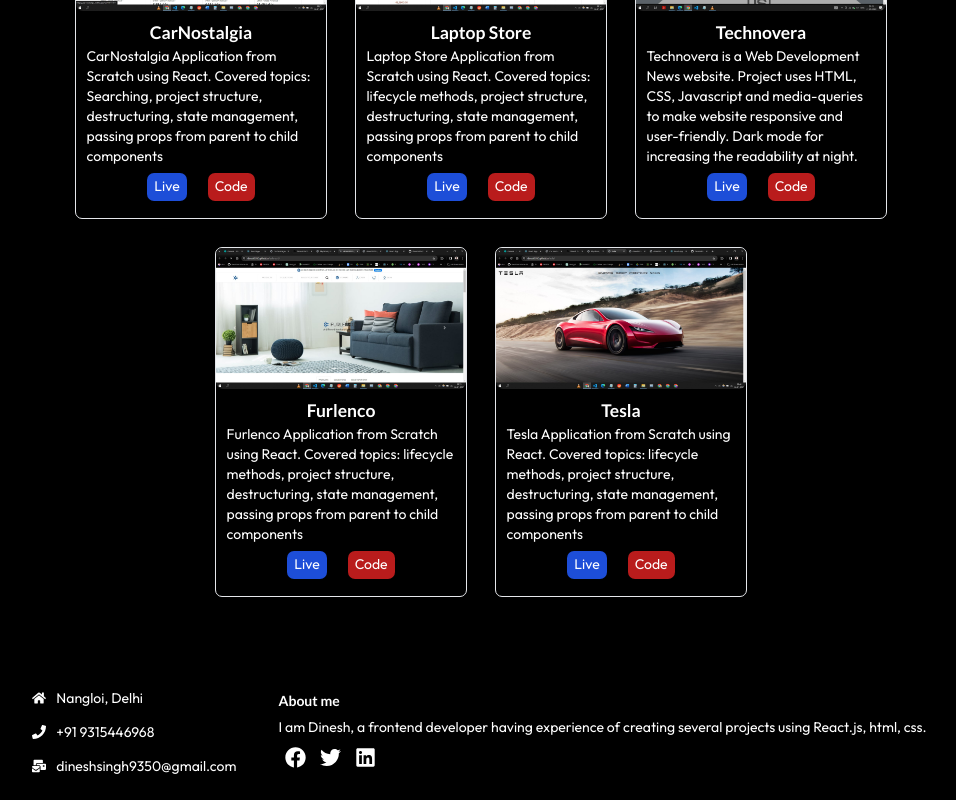
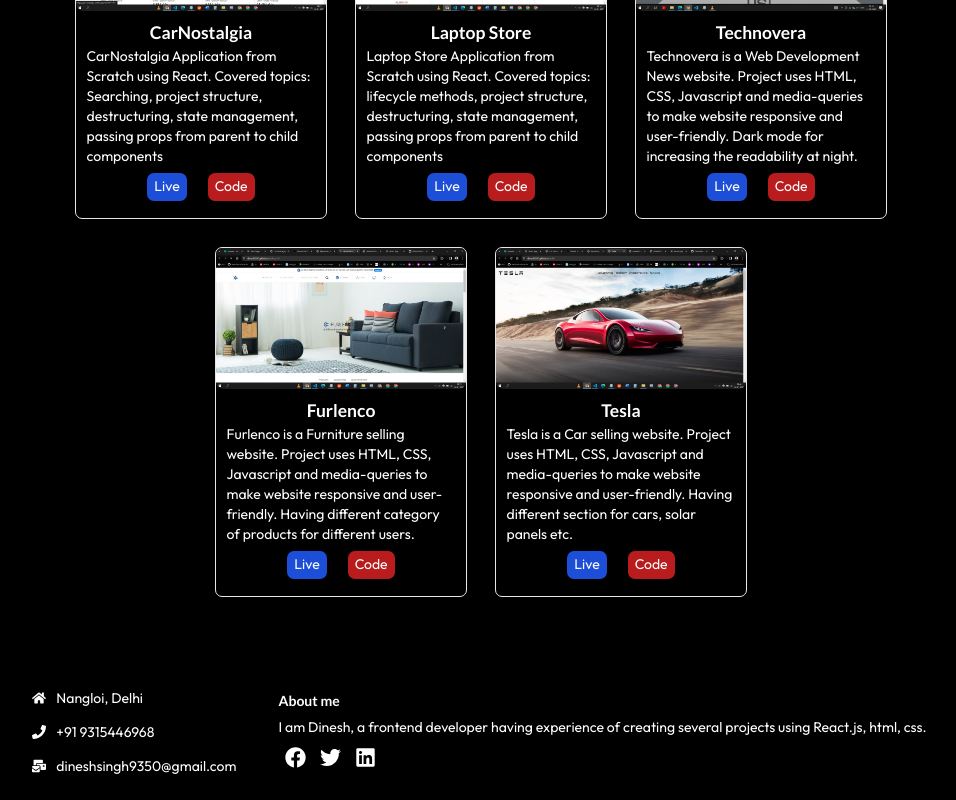
Before and after one commit to Dinesh9350/react-portfoilio, a React (Create React App) app: page /projects in a window 1280 px wide. Shown: the part 1358-2158 px from the top of the page, without its empty margins (159-1115 px from the left). Built offline with nearby package versions, Linux system fonts and the light colour scheme.

Commit message:
description data updated

```diff
--- a/src/components/data.js
+++ b/src/components/data.js
@@ -75,7 +75,7 @@
     id: '7',
     title: 'Furlenco',
     description:
-      'Furlenco Application from Scratch using React. Covered topics: lifecycle methods, project structure, destructuring, state management, passing props from parent to child components',
+      'Furlenco is a Furniture selling website. Project uses HTML, CSS, Javascript and media-queries to make website responsive and user-friendly. Having different category of products for different users.',
     img: pro7,
     live: 'https://dinesh9350.github.io/furlenco1/',
     code: 'https://github.com/Dinesh9350/furlenco1',
@@ -84,7 +84,7 @@
     id: '8',
     title: 'Tesla',
     description:
-      'Tesla Application from Scratch using React. Covered topics: lifecycle methods, project structure, destructuring, state management, passing props from parent to child components',
+      'Tesla is a Car selling website. Project uses HTML, CSS, Javascript and media-queries to make website responsive and user-friendly. Having different section for cars, solar panels etc.',
     img: pro8,
     live: 'https://dinesh9350.github.io/tesla/',
     code: 'https://github.com/Dinesh9350/tesla',
```
